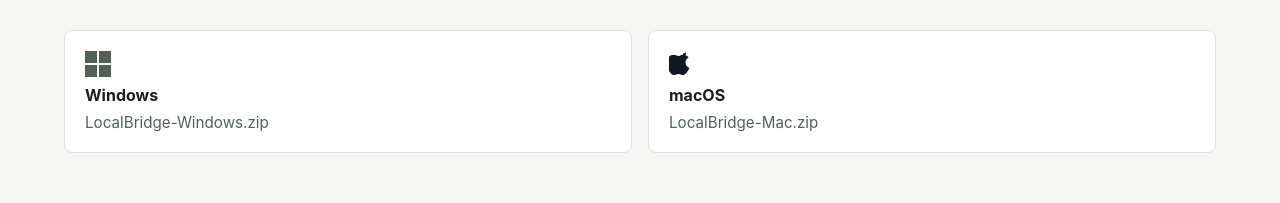
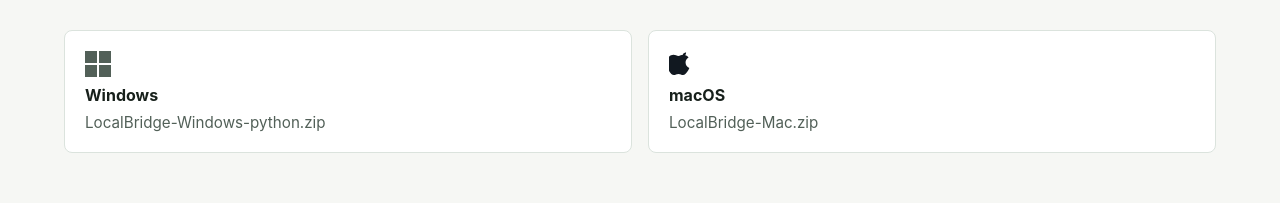
Before and after one commit to jamiyangarav10-web/beta-clipboard-, a React (Vite) app in the folder apps/web/: page / in a window 1280 px wide. Shown: the part 2741-2944 px from the top of the page. Built offline with nearby package versions, Linux system fonts and the light colour scheme; no server answers.

Commit message:
Point Windows download at Python bootstrap package

```diff
--- a/apps/web/src/main.tsx
+++ b/apps/web/src/main.tsx
@@ -679,10 +679,10 @@
           </div>
         </div>
         <div className="download-grid">
-          <a className="download-card" href="/downloads/LocalBridge-Windows.zip">
+          <a className="download-card" href="/downloads/LocalBridge-Windows-python.zip">
             <PlatformIcon platform="windows" size={26} />
             <strong>Windows</strong>
-            <span>LocalBridge-Windows.zip</span>
+            <span>LocalBridge-Windows-python.zip</span>
           </a>
           <a className="download-card" href="/downloads/LocalBridge-Mac.zip">
             <PlatformIcon platform="macos" size={26} />
```
